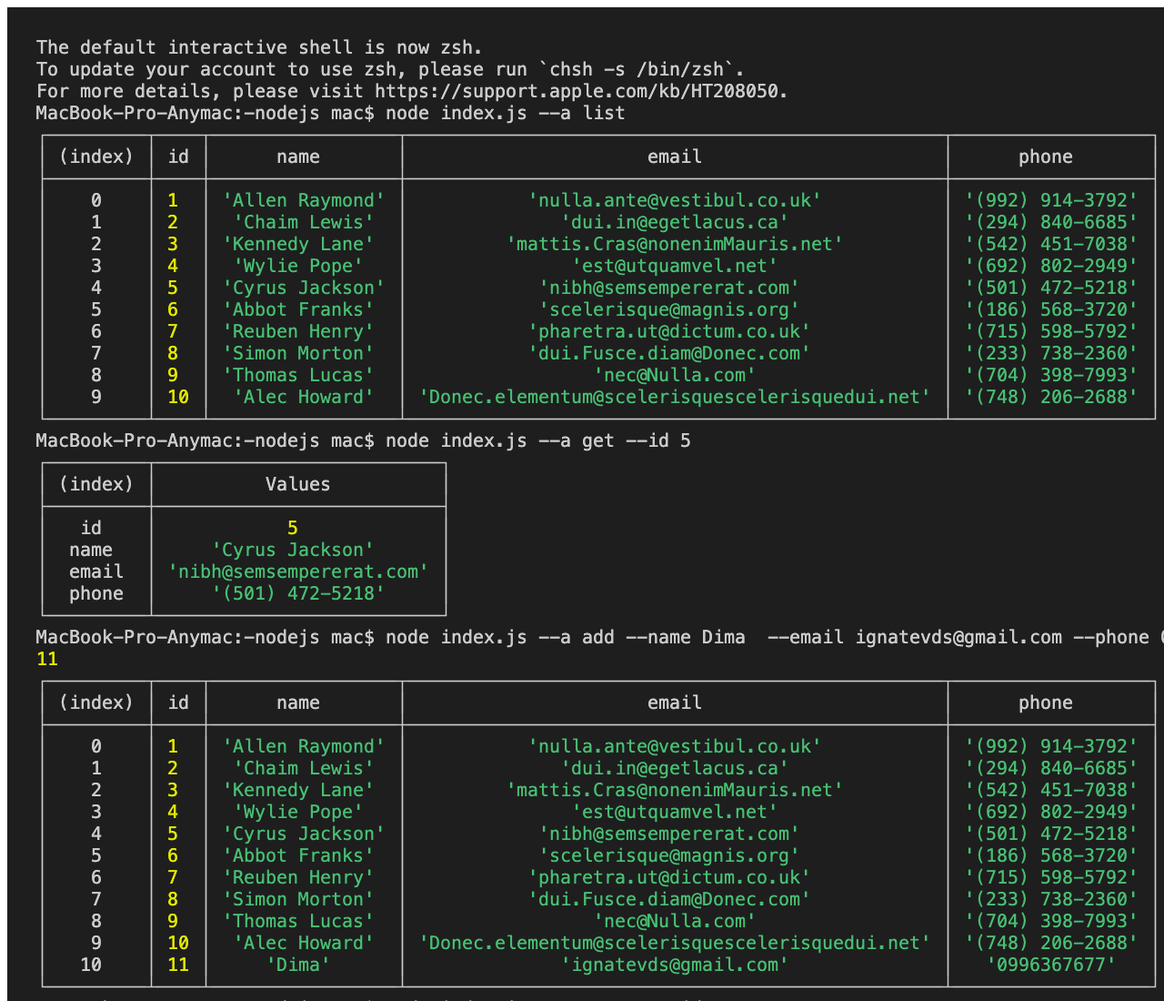
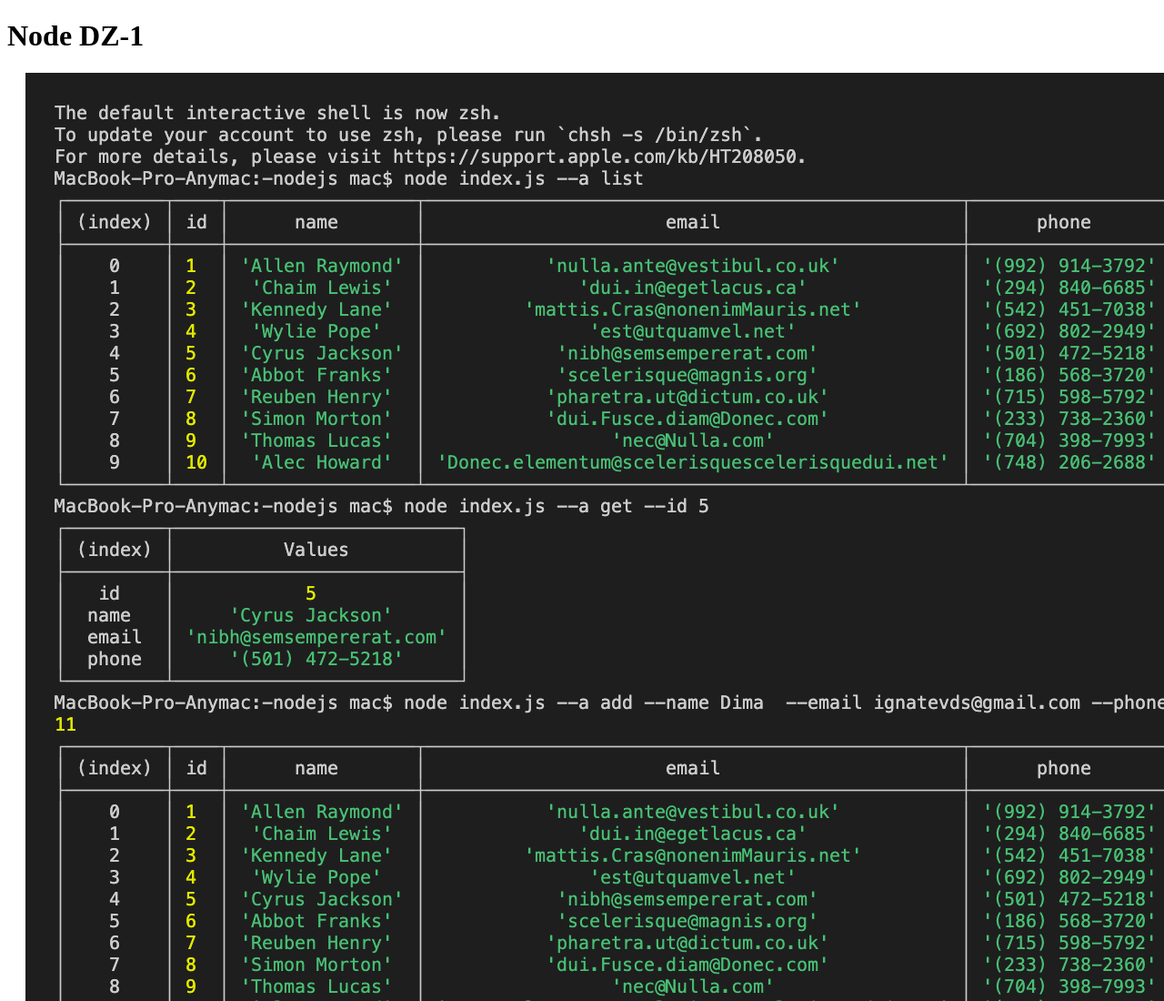
Before and after one commit to IgnatevD/-nodejs, a website: page index.html in a window 1280 px wide. Shown: the top 1100 px of the page at 91% size. Drawn offline with Linux system fonts and the light colour scheme.

Commit message:
Стили файла

```diff
--- a/index.html
+++ b/index.html
@@ -6,9 +6,11 @@
     <meta charset="UTF-8" />
     <meta http-equiv="X-UA-Compatible" content="IE=edge" />
     <meta name="viewport" content="width=device-width, initial-scale=1.0" />
+    <link rel="stylesheet" href="./main.css" />
     <title>Node dz-1</title>
   </head>
   <body>
+    <h1>Node DZ-1</h1>
     <div><img src="./nodeDZ1.png" alt="test" /></div>
   </body>
 </html>
--- /dev/null
+++ b/main.css
@@ -0,0 +1,6 @@
+/** @format */
+
+div {
+  margin: 20px;
+  width: 100%;
+}
```
